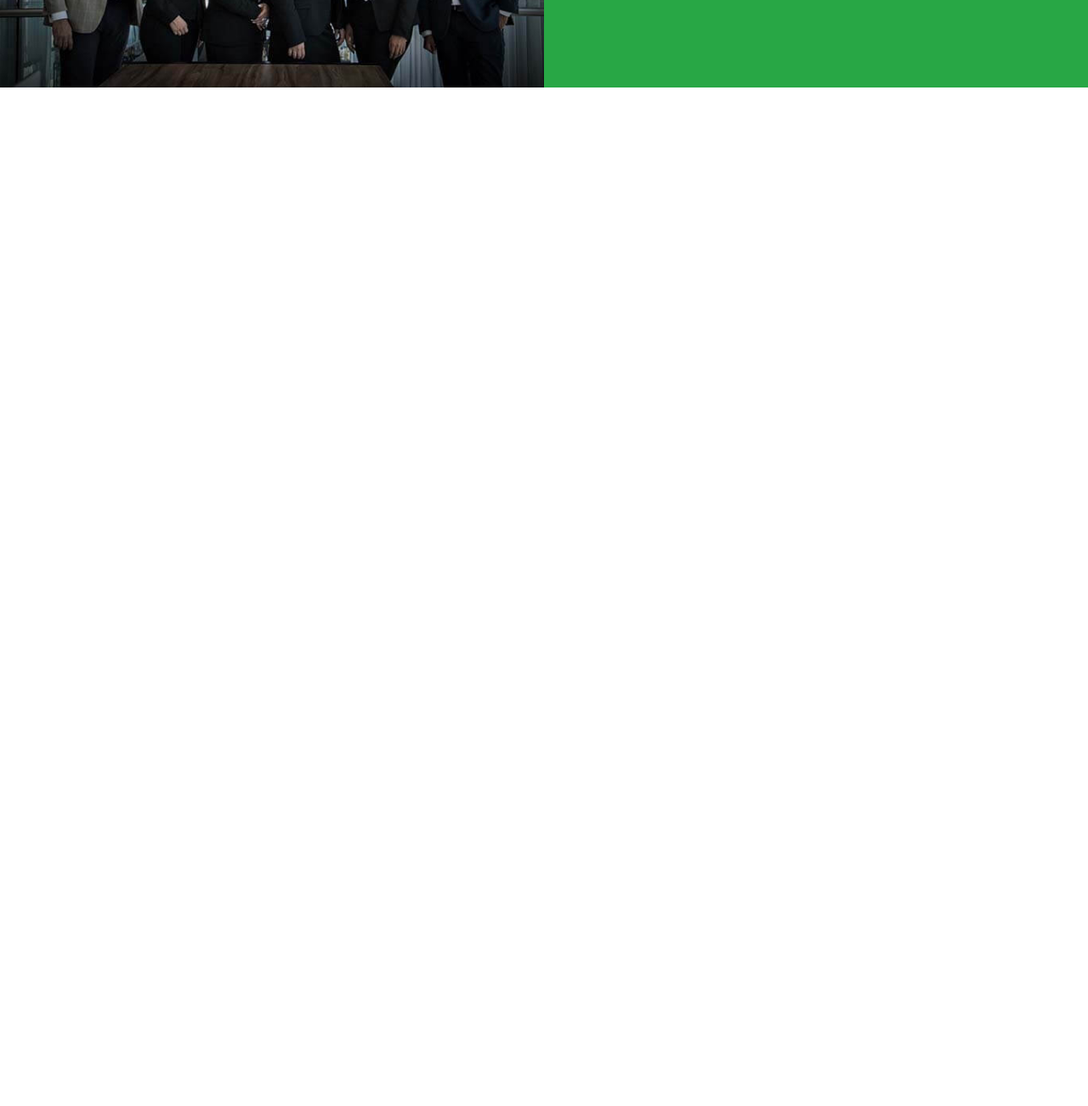
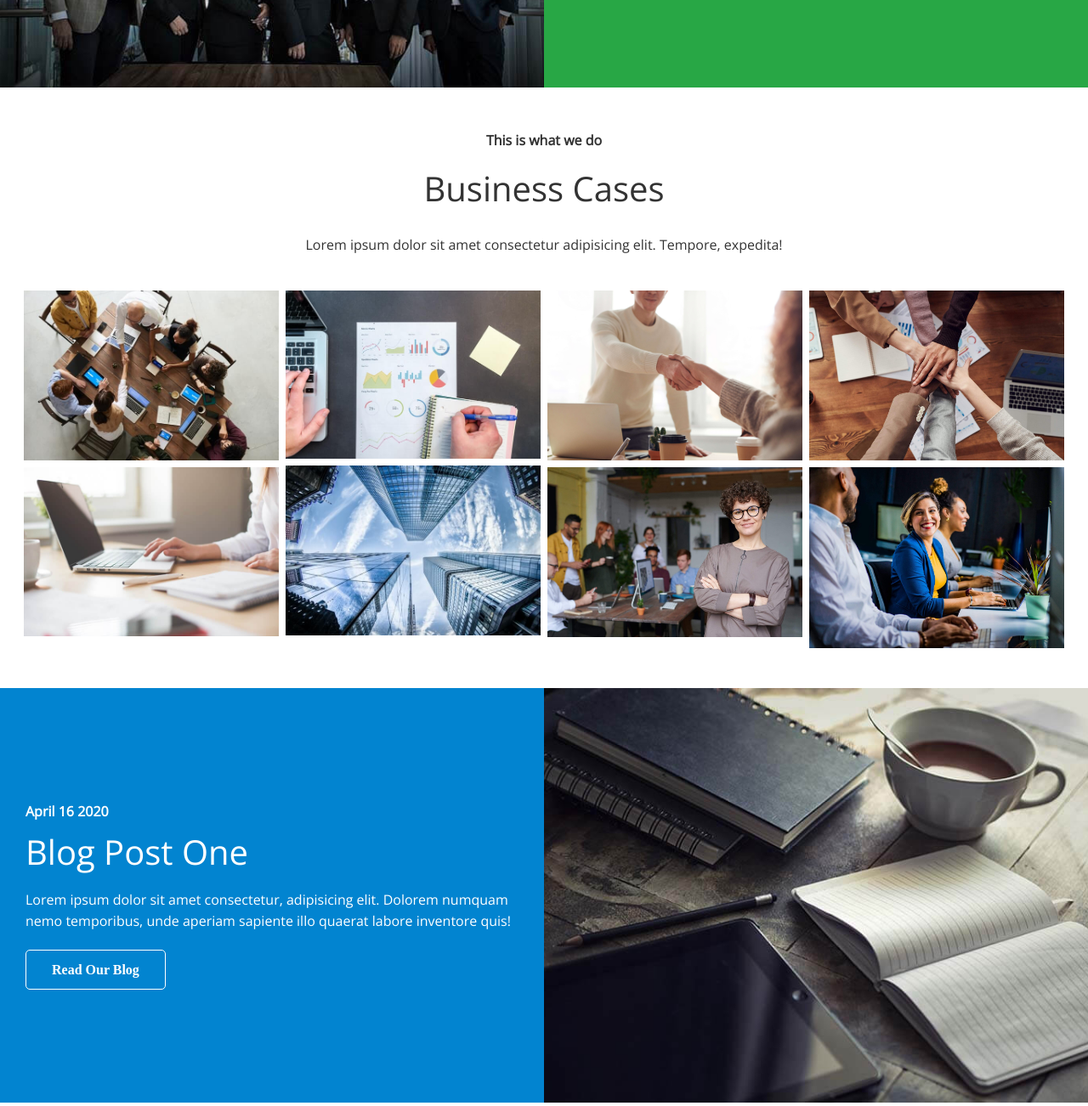
Before and after one commit to Franencabo/edgeledger-website, a plain HTML site: page index.html in a window 1280 px wide. Shown: the part 1400-2702 px from the top of the page at 85% size. Before the commit the page ends 1510 px from the top, so only its background shows below. Drawn offline with nearby package versions, Linux system fonts and the light colour scheme.

Commit message:
Cases & Blog Sections

```diff
--- a/CSS/style.css
+++ b/CSS/style.css
@@ -127,3 +127,8 @@ img {
     border-radius: 50%;
     padding-bottom: 15px;
 }
+
+/* Cases */
+.cases img:hover{
+    opacity: .7;
+}
--- a/CSS/utilities.css
+++ b/CSS/utilities.css
@@ -63,6 +63,10 @@ padding: 20px;
 }
 
 /* Flex-columns */
+.flex-columns.flex-reverse .row {
+    flex-direction: row-reverse;
+}
+
 .flex-columns .row{
      display: flex;
      flex-direction: row;
@@ -108,3 +112,35 @@ height: 100%;
 .flex-columns p {
     margin: 20px 0;
 }
+
+/* Section Header */
+.section-header {
+    padding: 30px;
+    display: flex;
+    flex-direction: column;
+    align-items: center;
+    justify-content: center;
+    text-align: center;
+}
+
+.section-header h2 {
+    font-size: 40px;
+    margin: 20px 0;
+}
+
+.section-padding {
+    padding: 20px 20px 40px;
+}
+
+/* Flex Grid */
+.flex-grid .row {
+    display: flex;
+    flex-wrap: wrap;
+    padding: 0 4px;
+}
+
+.flex-grid .column{
+    flex: 25%;
+    max-width: 25%;
+    padding: 0 4px;
+}
--- a/index.html
+++ b/index.html
@@ -1,14 +1,18 @@
 <!DOCTYPE html>
 <html lang="en">
+
 <head>
     <meta charset="UTF-8">
     <meta http-equiv="X-UA-Compatible" content="IE=edge">
     <meta name="viewport" content="width=device-width, initial-scale=1.0">
-    <link rel="stylesheet" href="https://cdnjs.cloudflare.com/ajax/libs/font-awesome/5.15.4/css/all.min.css" integrity="sha512-1ycn6IcaQQ40/MKBW2W4Rhis/DbILU74C1vSrLJxCq57o941Ym01SwNsOMqvEBFlcgUa6xLiPY/NS5R+E6ztJQ==" crossorigin="anonymous" referrerpolicy="no-referrer" />
+    <link rel="stylesheet" href="https://cdnjs.cloudflare.com/ajax/libs/font-awesome/5.15.4/css/all.min.css"
+        integrity="sha512-1ycn6IcaQQ40/MKBW2W4Rhis/DbILU74C1vSrLJxCq57o941Ym01SwNsOMqvEBFlcgUa6xLiPY/NS5R+E6ztJQ=="
+        crossorigin="anonymous" referrerpolicy="no-referrer" />
     <link rel="stylesheet" href="css/utilities.css">
     <link rel="stylesheet" href="css/style.css">
     <title>Welcome To EdgeLedger</title>
 </head>
+
 <body>
     <header class="hero">
         <div id="navbar" class="navbar">
@@ -41,7 +45,8 @@
                         <h3>Investment Banking</h3>
                         <p>Lorem ipsum dolor sit amet consectetur adipisicing elit. Repellat, veritatis!</p>
                     </div>
-                </div> <div>
+                </div>
+                <div>
                     <i class="fas fa-book-reader fa-2x"></i>
                     <div>
                         <h3>Portfolio Manager</h3>
@@ -62,22 +67,73 @@
             <div class="row">
                 <div class="column">
                     <div class="column-1">
-<img src="/image/home/people.jpg" alt="">
+                        <img src="/image/home/people.jpg" alt="">
                     </div>
                 </div>
                 <div class="column">
                     <div class="column-2 bg-primary">
                         <h4>What you are looking for</h4>
                         <h2>We provide bespoke solutions</h2>
-                        <p>Lorem ipsum dolor sit amet consectetur, adipisicing elit. Dolorem numquam nemo temporibus, unde aperiam sapiente illo quaerat labore inventore quis!</p>
+                        <p>Lorem ipsum dolor sit amet consectetur, adipisicing elit. Dolorem numquam nemo temporibus,
+                            unde aperiam sapiente illo quaerat labore inventore quis!</p>
                         <a href="" class="btn btn-outline"><i class="fas fa-chevron"> Read More</i></a>
-
+                    </div>
                 </div>
             </div>
+        </section>
+
+        <!-- Cases -->
+        <section id="cases" class="cases flex-grid section-padding">
+            <header class="section-header">
+                <h4>This is what we do</h4>
+                <h2>Business Cases</h2>
+                <p>Lorem ipsum dolor sit amet consectetur adipisicing elit. Tempore, expedita!</p>
+            </header>
+            <div class="row">
+                <div class="column">
+                    <img src="/image/cases/cases1.jpg" alt="">
+                    <img src="/image/cases/cases2.jpg" alt="">
+                </div>
+                <div class="column">
+                    <img src="/image/cases/cases3.jpg" alt="">
+                    <img src="/image/cases/cases4.jpg" alt="">
+                </div>
+                <div class="column">
+                    <img src="/image/cases/cases5.jpg" alt="">
+                    <img src="/image/cases/cases6.jpg" alt="">
+                </div>
+                <div class="column">
+                    <img src="/image/cases/cases7.jpg" alt="">
+                    <img src="/image/cases/cases8.jpg" alt="">
+                </div>
             </div>
         </section>
+
+        <!-- Blog -->
+        <section id="blog" class="blog flex-columns flex-reverse">
+            <div class="row">
+                <div class="column">
+                    <div class="column-1">
+                        <img src="/image/home/blog.jpg" alt="">
+                    </div>
+                </div>
+                <div class="column">
+                    <div class="column-2 bg-secondary">
+                        <h4>April 16 2020</h4>
+                        <h2>Blog Post One</h2>
+                        <p>Lorem ipsum dolor sit amet consectetur, adipisicing elit. Dolorem numquam nemo temporibus,
+                            unde aperiam sapiente illo quaerat labore inventore quis!</p>
+                        <a href="" class="btn btn-outline"><i class="fas fa-chevron"> Read Our Blog</i></a>
+                    </div>
+                </div>
+            </div>
+        </section>
+
+
+
 
     </main>
 
 </body>
+
 </html>
```
